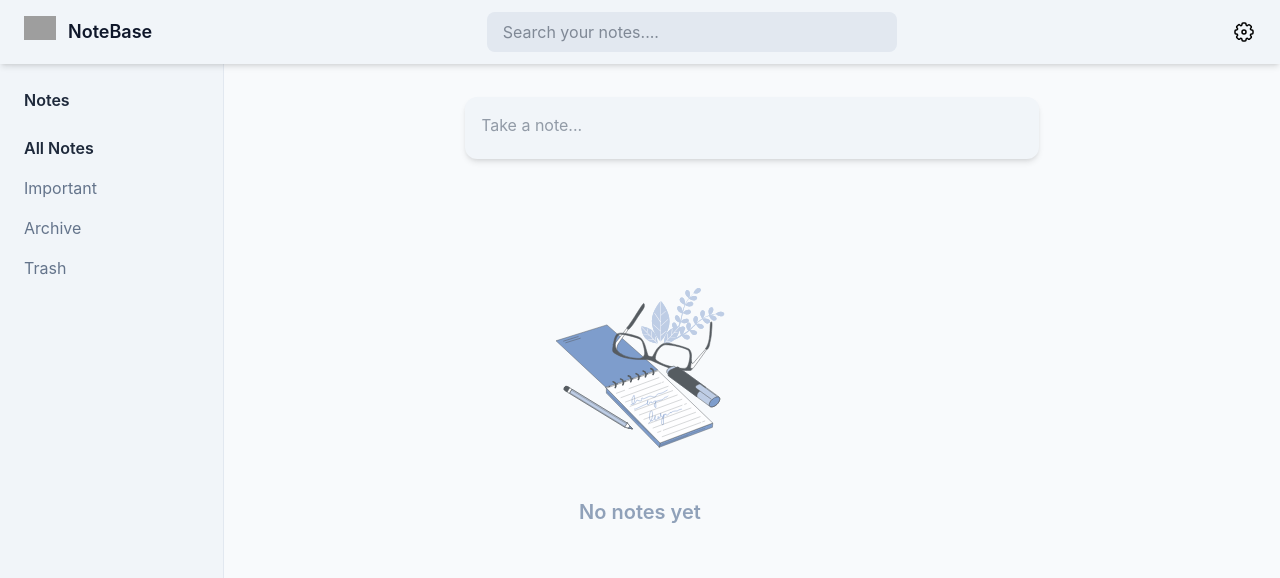
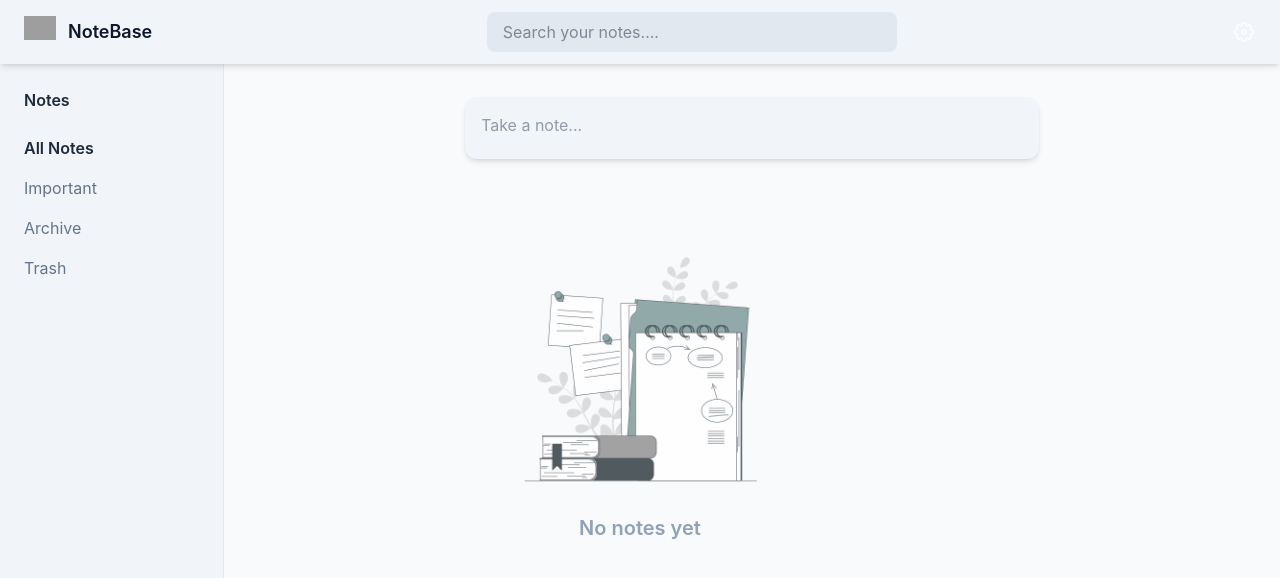
Before and after one commit to m0hammadzaib/NoteBase, a React (Vite) app: page / in a window 1280 px wide. Shown: the top 578 px of the page. Built offline with nearby package versions, Linux system fonts and the light colour scheme; grey boxes are pictures that could not be loaded.

Commit message:
Found way to Switch Theme

```diff
--- a/src/App.jsx
+++ b/src/App.jsx
@@ -117,8 +117,8 @@ const [sortType, setSortType] = useState("newest");
   });
 
   return (
-     <div key={theme}
-    className="min-h-screen bg-[var(--bg-main)] text-[var(--text-main)]">
+     <div
+    className="min-h-screen bg-[var(--bg-main)] dark:bg-[var(--bg-main-dark)] text-[var(--text-main)] dark:text-[var(--text-main-dark)]">
     <Navbar
       searchTerm={searchTerm}
       setSearchTerm={setSearchTerm}
--- a/src/components/Navbar.jsx
+++ b/src/components/Navbar.jsx
@@ -3,7 +3,7 @@ import  SettingsIcon from "../assets/settings.svg";
 
 const Navbar = ({ searchTerm, setSearchTerm,setIsSettingsOpen }) => {
   return (
-    <div className="h-16 bg-[var(--bg-secondary)]  fixed w-full top-0 z-50 shadow-md flex items-center justify-between px-6">
+    <div className="h-16 bg-[var(--bg-secondary)] dark:bg-[var(--bg-secondary-dark)]   fixed w-full top-0 z-50 shadow-md flex items-center justify-between px-6">
       <div className="flex items-center gap-3">
         <div className="w-8 h-8 rounded-md">
           <img src="https://www.svgrepo.com/show/190652/test.svg" alt="NoteBase Logo" />
--- a/src/components/NotesGrid.jsx
+++ b/src/components/NotesGrid.jsx
@@ -13,9 +13,9 @@ const NotesGrid = ({
   return (
     <div className="absolute inset-0 flex flex-col items-center justify-center text-slate-400 pointer-events-none">
       <img
-        src="/src/assets/empty.svg"
+        src="/src/assets/empty.png"
         alt="No notes"
-        className="w-52 mb-6 opacity-80"
+        className="w-60 mb-6 opacity-80"
       />
 
       <h2 className="text-xl font-semibold mb-2">
--- a/src/index.css
+++ b/src/index.css
@@ -65,56 +65,25 @@ input, textarea, select {
 .modal-animate {
   animation: fadeIn 0.2s ease forwards;
 };
+@custom-variant dark (&:where(.dark, .dark *));
 
-.dark {
-  /* Backgrounds */
-  --bg-main: #0f172a;        /* slate-900 */
-  --bg-secondary: #1e293b;   /* slate-800 */
-  --bg-tertiary: #334155;    /* slate-700 */
-  --bg-overlay: rgba(0,0,0,0.3);
+@theme{
+  /* Light Theme */
 
-  --bg-blue: #2563eb;        /* blue-600 */
-  --bg-gray-800: #1f2937;
-  --bg-gray-700: #374151;
-  --bg-gray-600: #4b5563;
-  --bg-yellow: #ca8a04;      /* yellow-600 */
-  --bg-red: #b91c1c;         /* red-700 */
+  --bg-main: #f8fafc;
+  --bg-secondary: #f1f5f9;
+  --bg-tertiary: #e2e8f0;
+  --bg-overlay: rgba(0,0,0,0.05);
+
+  --bg-blue: #2563eb;
+  --bg-gray-800: #e5e7eb;
+  --bg-gray-700: #d1d5db;
+  --bg-gray-600: #9ca3af;
+  --bg-yellow: #d97706;
+  --bg-red: #dc2626;
 
   /* Text */
-  --text-primary: #ffffff;
-  --text-main: #e2e8f0;      /* slate-200 */
-  --text-secondary: #cbd5e1; /* slate-300 */
-  --text-muted: #94a3b8;     /* slate-400 */
-  --text-danger: #ef4444;    /* red-500 */
-
-  /* Borders */
-  --border-main: #334155;    /* slate-700 */
-  --border-gray: #4b5563;    /* gray-600 */
-
-  /* Focus */
-  --ring-focus: #3b82f6;     /* blue-500 */
---icon-filter: invert(0);
---icon-fill:black;
-
-};
-
-:root {
-
-  /* Backgrounds */
-  --bg-main: #f8fafc;          /* soft off-white (not pure white) */
-  --bg-secondary: #f1f5f9;     /* subtle cards */
-  --bg-tertiary: #e2e8f0;      /* inputs / hover */
-  --bg-overlay: rgba(0,0,0,0.05);
-
-  --bg-blue: #2563eb;          /* keep brand consistent */
-  --bg-gray-800: #e5e7eb;      /* soft neutral panels */
-  --bg-gray-700: #d1d5db;
-  --bg-gray-600: #9ca3af;
-  --bg-yellow: #d97706;        /* slightly richer amber */
-  --bg-red: #dc2626;           /* strong but clean red */
-
-  /* Text */
-  --text-primary: #0f172a;     /* deep slate instead of black */
+  --text-primary: #0f172a;
   --text-main: #1e293b;
   --text-secondary: #334155;
   --text-muted: #64748b;
@@ -128,4 +97,36 @@ input, textarea, select {
   --ring-focus: #3b82f6;
   --icon-filter: invert(1);
   --icon-fill:white;
+
+  /* -------------- */
+
+  /* Dark Theme */
+  --bg-main-dark: #0f172a;        /* slate-900 */
+  --bg-secondary-dark: #1e293b;   /* slate-800 */
+  --bg-tertiary-dark: #334155;    /* slate-700 */
+  --bg-overlay-dark: rgba(0,0,0,0.3);
+
+  --bg-blue-dark: #2563eb;        /* blue-600 */
+  --bg-gray-800-dark: #1f2937;
+  --bg-gray-700-dark: #374151;
+  --bg-gray-600-dark: #4b5563;
+  --bg-yellow-dark: #ca8a04;      /* yellow-600 */
+  --bg-red-dark: #b91c1c;         /* red-700 */
+
+  /* Text */
+  --text-primary-dark: #ffffff;
+  --text-main-dark: #e2e8f0;      /* slate-200 */
+  --text-secondary-dark: #cbd5e1; /* slate-300 */
+  --text-muted-dark: #94a3b8;     /* slate-400 */
+  --text-danger-dark: #ef4444;    /* red-500 */
+
+  /* Borders */
+  --border-main-dark: #334155;    /* slate-700 */
+  --border-gray-dark: #4b5563;    /* gray-600 */
+
+  /* Focus */
+  --ring-focus-dark: #3b82f6;     /* blue-500 */
+--icon-filter-dark: invert(0);
+--icon-fill-dark:black;
+
 };
```
Also changed, not shown: src/assets/empty.png (added).
